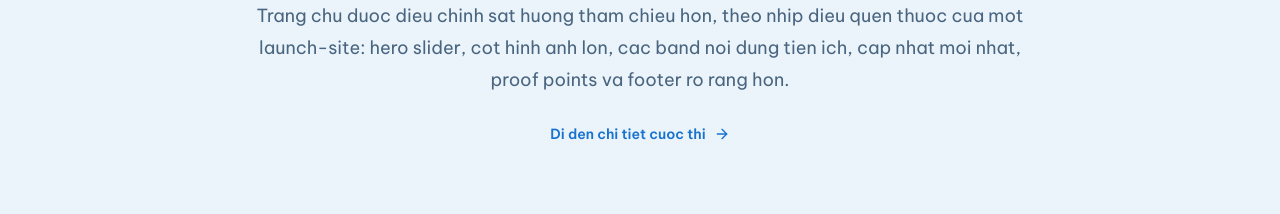
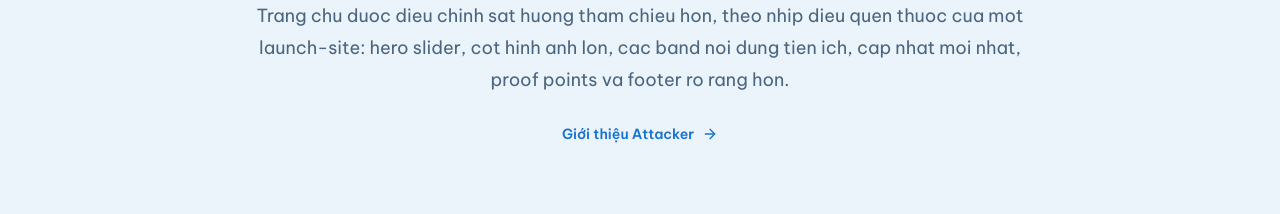
Before and after one commit to tamphan2911/attacker_2026, a Next.js app: page / in a window 1280 px wide. Shown: the part 2520-2734 px from the top of the page. Built offline with nearby package versions, Linux system fonts and the light colour scheme; no server answers; the database is empty.

Commit message:
Update homepage About Attacker CTA

```diff
--- a/src/components/home-page.tsx
+++ b/src/components/home-page.tsx
@@ -446,7 +446,7 @@ export function HomePage() {
             : "Trang chu duoc dieu chinh sat huong tham chieu hon, theo nhip dieu quen thuoc cua mot launch-site: hero slider, cot hinh anh lon, cac band noi dung tien ich, cap nhat moi nhat, proof points va footer ro rang hon."}
         </p>
         <Link href="/competition" className="mt-7 inline-flex items-center gap-2 text-sm font-semibold theme-accent">
-          {locale === "en" ? "Go to competition details" : "Di den chi tiet cuoc thi"}
+          {locale === "en" ? "About Attacker" : "Giới thiệu Attacker"}
           <ArrowRight className="h-4 w-4" />
         </Link>
       </section>
```
